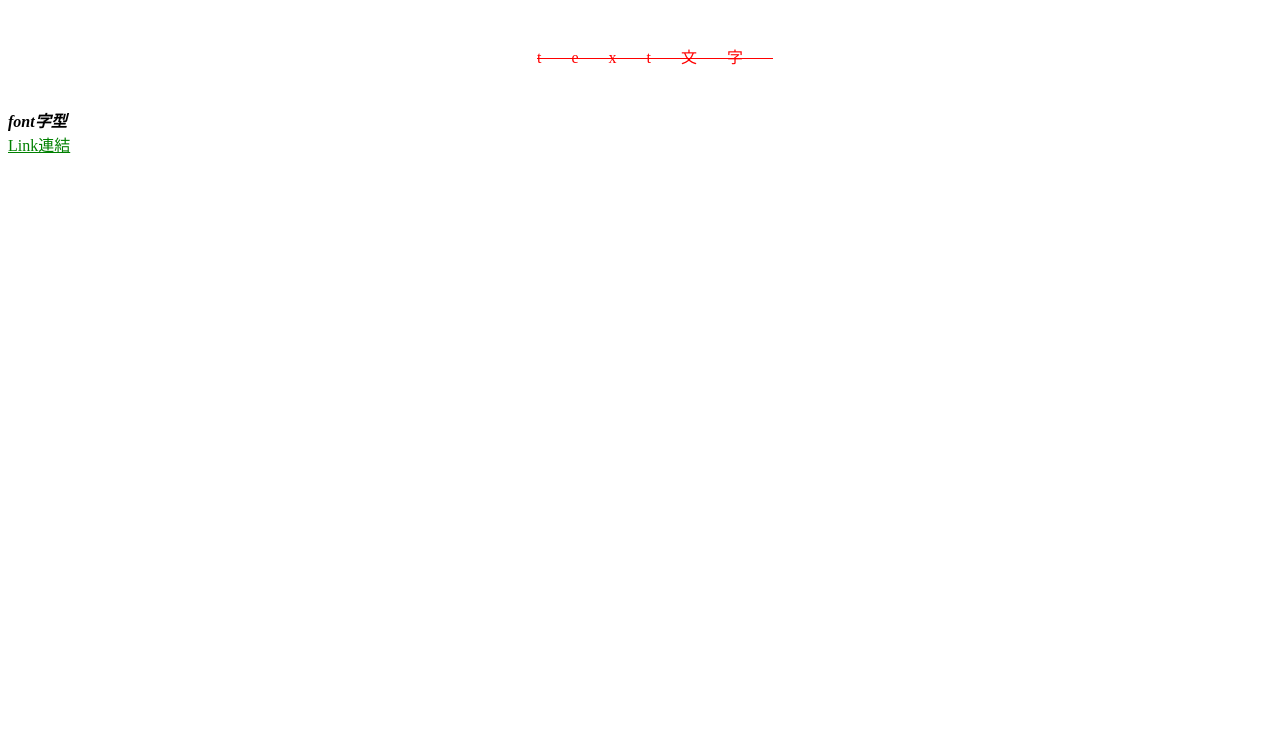
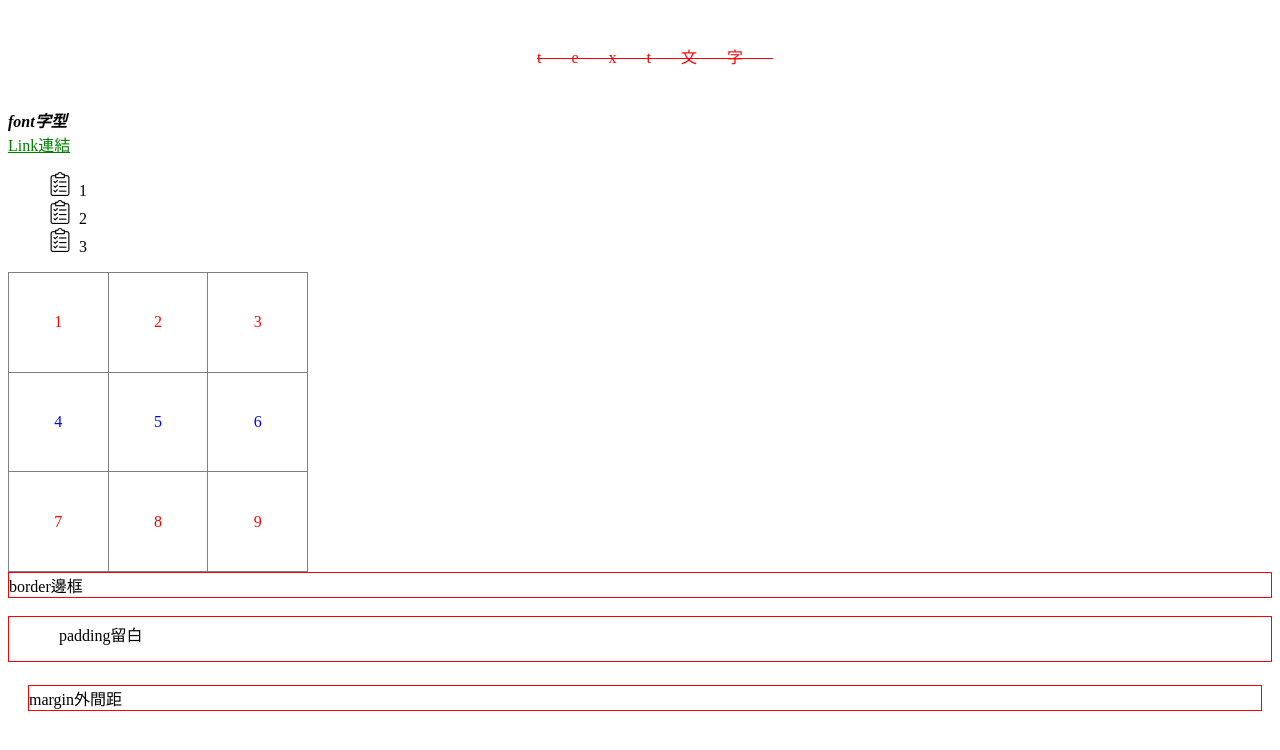
Before and after one commit to Monking1/3411207016, a plain HTML site: page css_all.html in a window 1280 px wide. Drawn offline with Linux system fonts and the light colour scheme.

Commit message:
Add files via upload

```diff
--- a/css_all.html
+++ b/css_all.html
@@ -65,6 +65,53 @@
         .a_link:active{
             color: blue;
         }
+        /* list列表*/
+        .list{
+            /* 類型 */
+            list-style-type: square;
+            /* 位置 */
+            list-style-position: inside;
+            /* 圖片 */
+            list-style-image: url('list.png')
+        }
+        /* table表格 */
+        /* 合併框線 */
+        .table_css{
+            border-collapse: collapse;
+        }
+        td{
+            /* 左右對齊 */
+            text-align: center;
+            /* 上下對齊 */
+            vertical-align: center;
+        }
+        /* 奇數行 */
+        tr:nth-child(odd){
+            color: red;
+        }
+        /* 偶數行 */
+        tr:nth-child(even){
+            color: blue;
+        }
+        /* 框線 */
+        .div_border{
+            /* 邊框粗細 */
+            border-width: 1px;
+            /* 邊框類型 */
+            border-style: solid;
+            /* 顏色 */
+            border-color: red;
+        }
+        /* padding留白*/
+        .div_padding{
+            /* 上、右、下、左 */
+            padding: 5px 10px 15px 50px;
+        }
+        /* margin外間距 */
+        .div_margin{
+            /* 上、右、下、左 */
+            margin: 5px 10px 15px 20px;
+        }
     </style>
 </head>
 <body>
@@ -75,6 +122,32 @@
         font字型
     </div>
     <a href="#" class="a_link">Link連結</a>
-</div>
+    <ol class="list">
+        <li>1</li>
+        <li>2</li>
+        <li>3</li>
+    </ol>
+    <table class="table_css" border="1" cellpadding="0" cellspacing="0" width="300" height="300">
+        <tr>
+            <td>1</td>
+            <td>2</td>
+            <td>3</td>
+        </tr>
+        <tr>
+            <td>4</td>
+            <td>5</td>
+            <td>6</td>
+        </tr>
+        <tr>
+            <td>7</td>
+            <td>8</td>
+            <td>9</td>
+        </tr>
+    </table>
+    <div class="div_border">border邊框</div>
+    <br>
+    <div class="div_border div_padding">padding留白</div>
+    <br>
+    <div class="div_border div_margin">margin外間距</div>
 </body>
 </html>
```
Also changed, not shown: index.html (+2 -0 lines), list.png (added).
